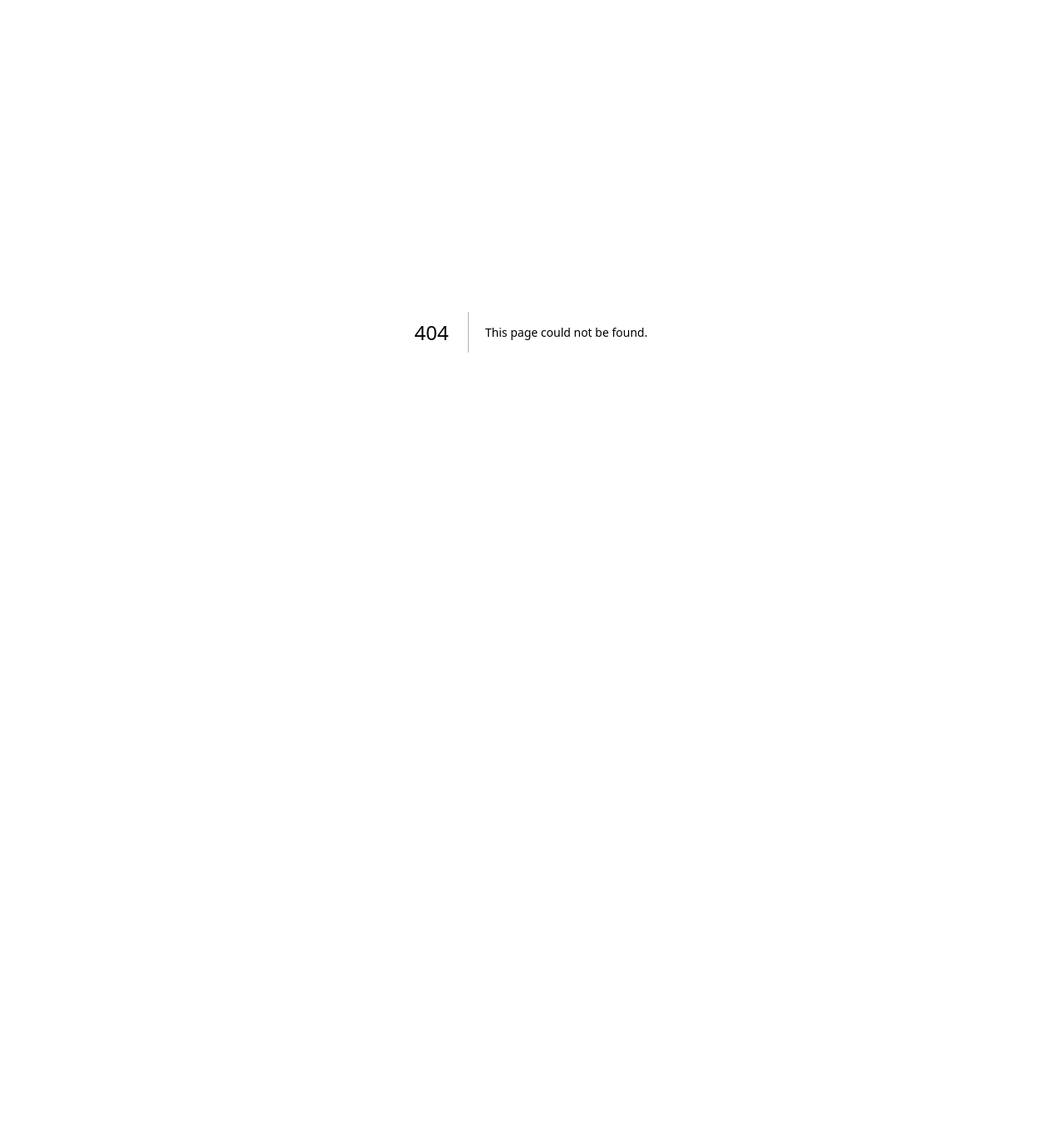
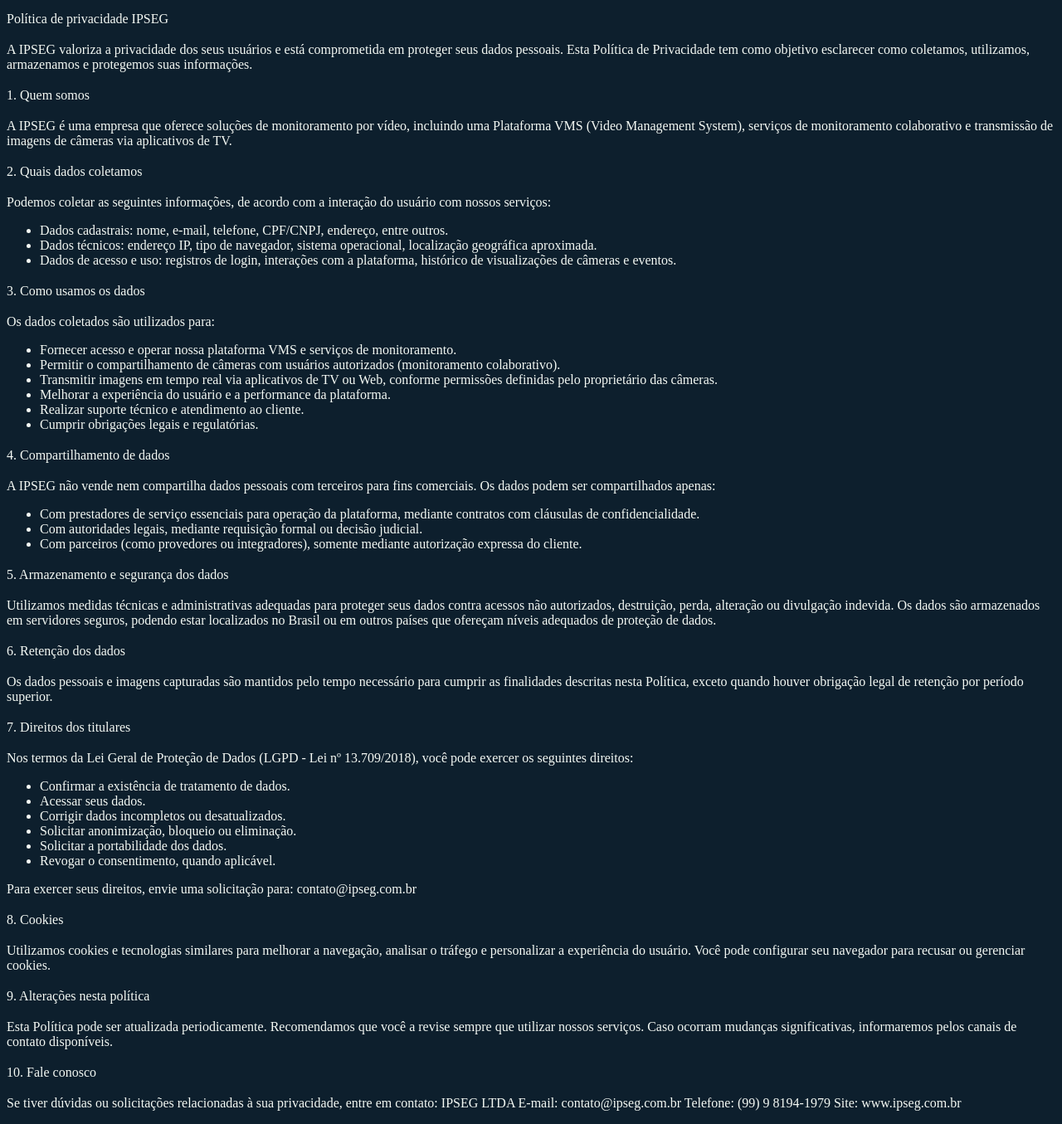
Before and after one commit to mayara-gregorio/App-IPSEG, a Next.js app: page /politica-de-privacidade in a window 1280 px wide. Before the commit this address had no page. Shown: the whole page at 83% size. Before the commit the page ends 800 px from the top, so only its background shows below. Built offline with nearby package versions, Linux system fonts and the light colour scheme.

Commit message:
Atualizando rotas

```diff
--- a/src/app/ipseg/page.tsx
+++ b/src/app/ipseg/page.tsx
@@ -13,7 +13,6 @@
   Cloud, Brain, Users, Lightbulb, Layers, Database,
   Smartphone, Monitor,
 } from "lucide-react";
-
 
 const slides = [
   {
@@ -72,7 +71,6 @@
   { name: "Tcnosat", logo: "/Logo Tcnosat.png"},
 ];
 
-/* ─── Hook ─────────────────────────────────────────────────────────── */
 function useScrolled() {
   const [scrolled, setScrolled] = useState(false);
   useEffect(() => {
@@ -91,7 +89,6 @@
   const scrolled = useScrolled();
   const intervalRef = useRef<ReturnType<typeof setInterval> | null>(null);
 
-  /* Auto-advance slides every 2s */
   useEffect(() => {
     intervalRef.current = setInterval(() => setCurrent((c) => (c + 1) % slides.length), 5000);
     return () => { if (intervalRef.current) clearInterval(intervalRef.current); };
@@ -132,7 +129,6 @@
   return (
     <div className="min-h-screen bg-background text-foreground font-sans overflow-x-hidden">
 
-      {/* ── NAV ─────────────────────────────────────────────────────── */}
       <nav className={`fixed top-0 left-0 right-0 z-50 transition-all duration-500 ${scrolled ? "bg-background/95 backdrop-blur-md border-b border-border" : "bg-transparent"}`}>
         <div className="max-w-7xl mx-auto px-6 lg:px-12 flex items-center justify-between py-4">
           <button onClick={() => scrollTo("inicio")}>
@@ -193,14 +189,12 @@
         )}
       </nav>
 
-      {/* ── INÍCIO / HERO ────────────────────────────────────────────── */}
       <section id="inicio" className="relative h-screen min-h-[620px] overflow-hidden"
         style={{ background: "var(--backgreen)" }}>
         {slides.map((s, i) => (
         <div key={s.id} className="absolute inset-0 transition-opacity duration-1000"
           style={{ opacity: i === current ? 1 : 0 }}>
 
-          {/* Desktop */}
           <Image
             src={s.image}
             alt={s.headline}
@@ -208,6 +202,7 @@
             className="hidden md:block"
             unoptimized
             priority={i === 0}
+
           />
 
           <Image
@@ -219,7 +214,6 @@
             priority={i === 0}
           />
 
-          {/* Mobile */}
           <Image
             src={s.imageMobile}
             alt={s.headline}
@@ -231,12 +225,11 @@
         </div>
       ))}
 
-        {/* Content */}
       <div className="relative z-10 h-full flex flex-col justify-center max-w-7xl px-6 lg:px-12">
         <div style={{ minHeight: "280px", position: "relative" }}>
           {slides.map((s, i) => {
             const isActive = i === current;
-            const isSideLayout = i === 1; // slide 02 -> texto + imagem lado a lado
+            const isSideLayout = i === 1;
 
             return (
               <div
@@ -250,13 +243,11 @@
                   pointerEvents: isActive ? "auto" : "none",
                 }}
               >
-                {/* Texto (sempre presente) */}
               </div>
             );
           })}
         </div>
       </div>
-        {/* Dots */}
         <div className="absolute bottom-10 left-1/2 -translate-x-1/2 z-10 flex gap-3">
           {slides.map((_, i) => (
             <button key={i} onClick={() => goTo(i)}
@@ -274,7 +265,6 @@
         </div>
       </section>
 
-      {/* ── APP DOWNLOAD STRIP ───────────────────────────────────────── */}
       <div className="bg-secondary border-y border-border py-8">
         <div className="max-w-7xl mx-auto px-6 lg:px-12 flex flex-col md:flex-row items-center justify-between gap-6">
           <div className="flex items-center gap-4">
@@ -296,7 +286,6 @@
         </div>
       </div>
 
-      {/* ── SERVIÇOS ─────────────────────────────────────────────────── */}
       <section id="servicos" className="py-28 bg-background">
         <div className="max-w-7xl mx-auto px-6 lg:px-12">
           <div className="text-center mb-16">
@@ -334,7 +323,6 @@
         </div>
       </section>
 
-      {/* ── SOBRE NÓS ────────────────────────────────────────────────── */}
       <section id="sobre" className="py-28 bg-secondary">
         <div className="max-w-7xl mx-auto px-6 lg:px-12">
           <div className="grid lg:grid-cols-2 gap-20 items-center">
@@ -360,7 +348,6 @@
               </button>
             </div>
 
-            {/* Features grid */}
             <div className="grid grid-cols-2 gap-4">
               {features.map((f) => (
                 <div key={f.label}
@@ -378,7 +365,6 @@
         </div>
       </section>
 
-      {/* ── PARCEIROS ────────────────────────────────────────────────── */}
       <section id="parceiros" className="py-28 bg-background"
       style={{background: "var(--foreground)"}}>
         <div className="max-w-7xl mx-auto px-6 lg:px-12">
@@ -434,7 +420,6 @@
           </div>
       </section>
 
-      {/* ── CONTATO ──────────────────────────────────────────────────── */}
       <section id="contato" className="py-28 bg-secondary">
         <div className="max-w-7xl mx-auto px-6 lg:px-12">
           <div className="grid lg:grid-cols-2 gap-20">
@@ -469,14 +454,12 @@
                 ))}
               </div>
 
-              {/* Instagram */}
               <a href="https://www.instagram.com/ipseg.solucoes/" target="_blank" rel="noreferrer"
                 className="inline-flex items-center gap-3 text-sm text-muted-foreground hover:text-foreground transition-colors">
                 @ipseg.solucoes
               </a>
             </div>
 
-            {/* Form */}
             <div className="bg-card border border-border p-10 rounded-sm">
               {sent ? (
                 <div className="h-full flex flex-col items-center justify-center text-center gap-4 py-12">
@@ -544,7 +527,6 @@
         </div>
       </section>
 
-      {/* ── FOOTER ───────────────────────────────────────────────────── */}
       <div className="border-t border-border py-10 bg-background">
         <div className="max-w-7xl mx-auto px-6 lg:px-12">
           <div className="flex flex-col md:flex-row items-center justify-between gap-6 mb-8">
--- /dev/null
+++ b/src/app/politica-de-privacidade/layout.tsx
@@ -0,0 +1,7 @@
+export default function PoliticaDePrivacidadeLayout({children}:{children: React.ReactNode}){
+  return (
+    <>
+      {children}
+    </>
+  );
+}
--- /dev/null
+++ b/src/app/politica-de-privacidade/page.tsx
@@ -0,0 +1,105 @@
+export default function PoliticaDePrivacidade() {
+  return(
+    <>
+      <h1 className="text-2xl font-bold mb-4 text-gray-800">Política de privacidade IPSEG</h1>
+      <p>
+      A IPSEG valoriza a privacidade dos seus usuários e está comprometida em proteger seus dados pessoais. Esta Política de Privacidade tem como objetivo esclarecer como coletamos, utilizamos, armazenamos e protegemos suas informações.
+      </p>
+      <h3>
+      1. Quem somos
+      </h3>
+      <p>
+      A IPSEG é uma empresa que oferece soluções de monitoramento por vídeo, incluindo uma Plataforma VMS (Video Management System), serviços de monitoramento colaborativo e transmissão de imagens de câmeras via aplicativos de TV.
+      </p>
+      <h3>
+      2. Quais dados coletamos
+      </h3>
+      <p>
+      Podemos coletar as seguintes informações, de acordo com a interação do usuário com nossos serviços:
+      </p>
+      <ul>
+        <li>Dados cadastrais: nome, e-mail, telefone, CPF/CNPJ, endereço, entre outros.</li>
+        <li>Dados técnicos: endereço IP, tipo de navegador, sistema operacional, localização geográfica aproximada.</li>
+        <li>Dados de acesso e uso: registros de login, interações com a plataforma, histórico de visualizações de câmeras e eventos.</li>
+      </ul>
+      <h3>
+      3. Como usamos os dados
+      </h3>
+      <p>
+      Os dados coletados são utilizados para:
+      </p>
+      <ul>
+        <li>Fornecer acesso e operar nossa plataforma VMS e serviços de monitoramento.</li>
+        <li>Permitir o compartilhamento de câmeras com usuários autorizados (monitoramento colaborativo).</li>
+        <li>Transmitir imagens em tempo real via aplicativos de TV ou Web, conforme permissões definidas pelo proprietário das câmeras.</li>
+        <li>Melhorar a experiência do usuário e a performance da plataforma.</li>
+        <li>Realizar suporte técnico e atendimento ao cliente.</li>
+        <li>Cumprir obrigações legais e regulatórias.</li>
+      </ul>
+      <h3>
+      4. Compartilhamento de dados
+      </h3>
+      <p>
+      A IPSEG não vende nem compartilha dados pessoais com terceiros para fins comerciais. Os dados podem ser compartilhados apenas:
+      </p>
+      <ul>
+        <li>Com prestadores de serviço essenciais para operação da plataforma, mediante contratos com cláusulas de confidencialidade.</li>
+        <li>Com autoridades legais, mediante requisição formal ou decisão judicial.</li>
+        <li>Com parceiros (como provedores ou integradores), somente mediante autorização expressa do cliente.</li>
+      </ul>
+      <h3>
+      5. Armazenamento e segurança dos dados
+      </h3>
+      <p>
+      Utilizamos medidas técnicas e administrativas adequadas para proteger seus dados contra acessos não autorizados, destruição, perda, alteração ou divulgação indevida.
+
+      Os dados são armazenados em servidores seguros, podendo estar localizados no Brasil ou em outros países que ofereçam níveis adequados de proteção de dados.
+      </p>
+      <h3>
+      6. Retenção dos dados
+      </h3>
+      <p>
+      Os dados pessoais e imagens capturadas são mantidos pelo tempo necessário para cumprir as finalidades descritas nesta Política, exceto quando houver obrigação legal de retenção por período superior.
+      </p>
+      <h3>
+      7. Direitos dos titulares
+      </h3>
+      <p>
+      Nos termos da Lei Geral de Proteção de Dados (LGPD - Lei nº 13.709/2018), você pode exercer os seguintes direitos:
+      </p>
+      <ul>
+        <li>Confirmar a existência de tratamento de dados.</li>
+        <li>Acessar seus dados.</li>
+        <li>Corrigir dados incompletos ou desatualizados.</li>
+        <li>Solicitar anonimização, bloqueio ou eliminação.</li>
+        <li>Solicitar a portabilidade dos dados.</li>
+        <li>Revogar o consentimento, quando aplicável.</li>
+      </ul>
+      <p>
+      Para exercer seus direitos, envie uma solicitação para: contato@ipseg.com.br
+      </p>
+      <h3>
+      8. Cookies
+      </h3>
+      <p>
+      Utilizamos cookies e tecnologias similares para melhorar a navegação, analisar o tráfego e personalizar a experiência do usuário. Você pode configurar seu navegador para recusar ou gerenciar cookies.
+      </p>
+      <h3>
+      9. Alterações nesta política
+      </h3>
+      <p>
+      Esta Política pode ser atualizada periodicamente. Recomendamos que você a revise sempre que utilizar nossos serviços. Caso ocorram mudanças significativas, informaremos pelos canais de contato disponíveis.
+      </p>
+      <h3>
+      10. Fale conosco
+      </h3>
+      <p>
+      Se tiver dúvidas ou solicitações relacionadas à sua privacidade, entre em contato:
+      IPSEG LTDA
+      E-mail: contato@ipseg.com.br
+      Telefone: (99) 9 8194-1979
+      Site: www.ipseg.com.br
+      </p>
+    </>
+  )
+}
```
